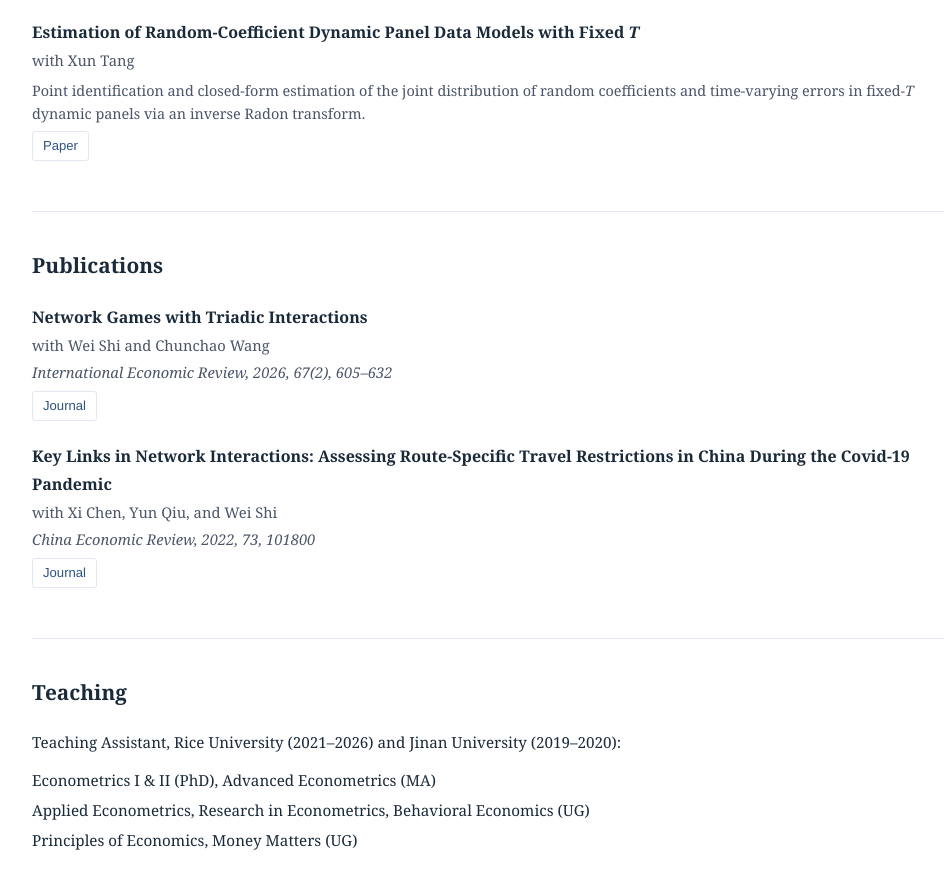
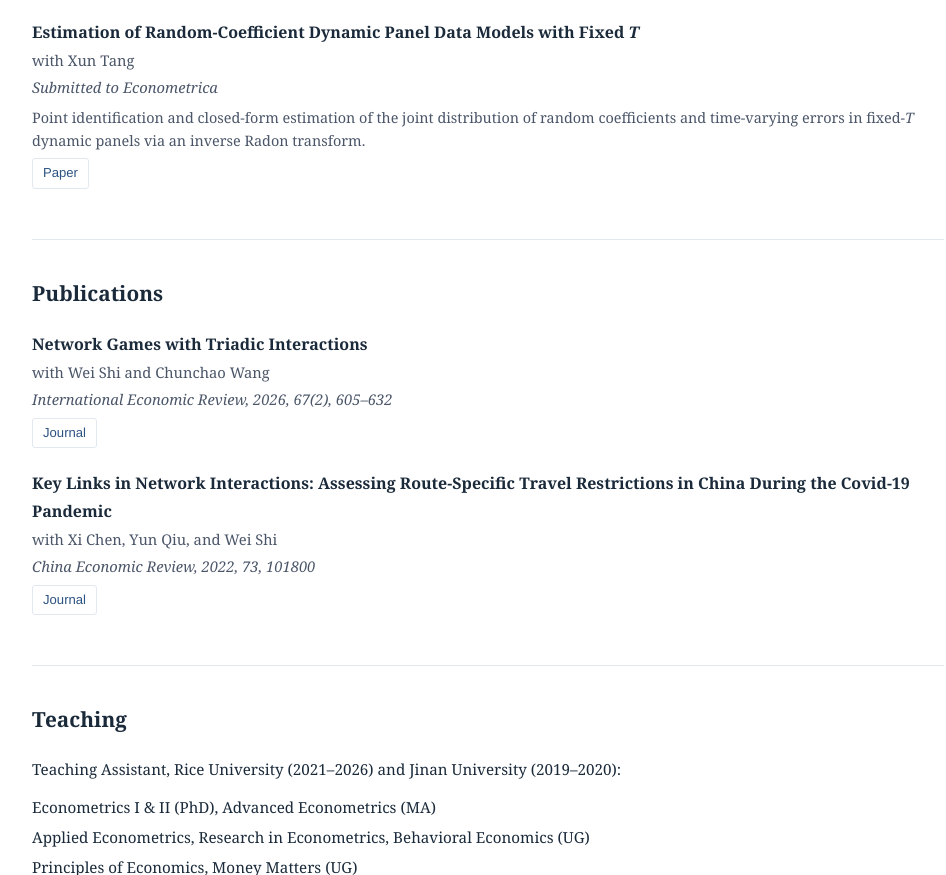
Before and after one commit to peiyu1707/peiyu1707.github.io, a plain HTML site: page index.html in a window 1280 px wide. Shown: the part 888-1763 px from the top of the page, without its empty margins (152-1098 px from the left). Drawn offline with Linux system fonts and the light colour scheme.

Commit message:
Add submitted to Econometrica for DPDM paper

```diff
--- a/index.html
+++ b/index.html
@@ -219,6 +219,7 @@
 <div class="paper">
     <div class="paper-title">Estimation of Random-Coefficient Dynamic Panel Data Models with Fixed <i>T</i></div>
     <div class="paper-authors">with Xun Tang</div>
+    <div class="paper-venue">Submitted to <i>Econometrica</i></div>
     <div class="paper-abstract">
         Point identification and closed-form estimation of the joint distribution of random coefficients and time-varying errors in fixed-<i>T</i> dynamic panels via an inverse Radon transform.
     </div>
```
